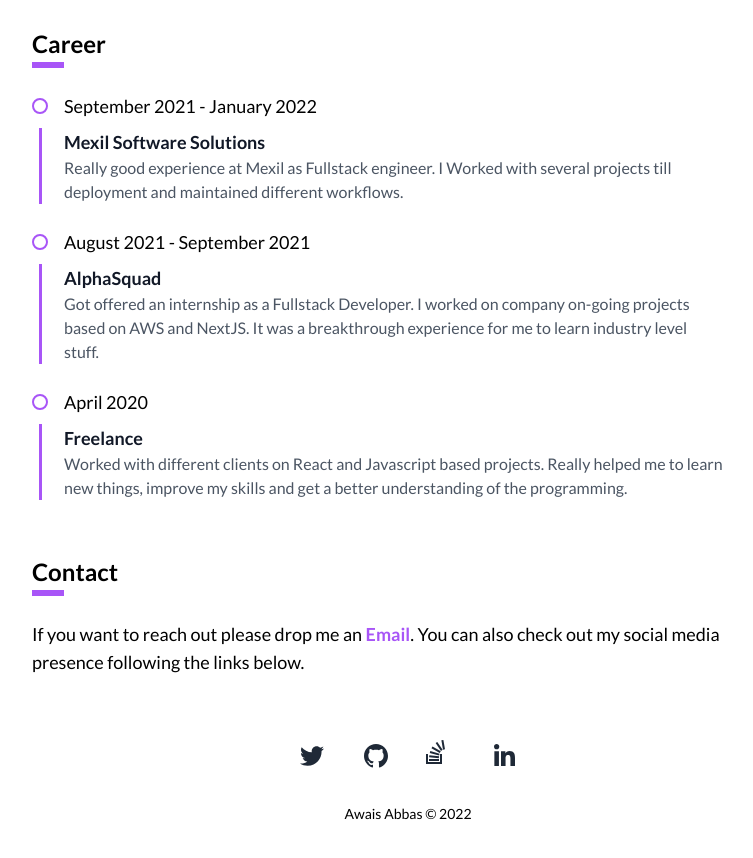
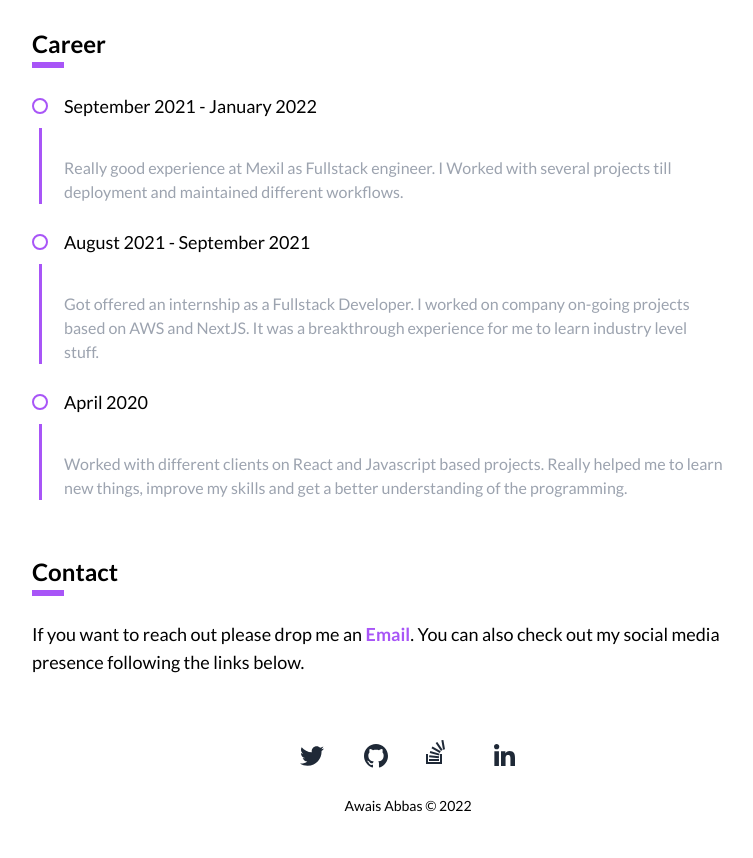
Before and after one commit to kazmi066/kazmi066.github.io, a React (Create React App) app: page / in a window 1280 px wide. Shown: the part 820-1678 px from the top of the page, without its empty margins (232-985 px from the left). Built offline with nearby package versions, Linux system fonts and the light colour scheme.

Commit message:
Update margin spacing for components

```diff
--- a/src/Elements/Timeline.js
+++ b/src/Elements/Timeline.js
@@ -8,7 +8,7 @@ export default function Timeline({ date, dateString, work, children }) {
                 </time>
             </div>
             <div className="flex flex-col pl-8 text-gray-600 dark:text-gray-400 relative before:bg-purple-500 dark:before:bg-green-400 before:h-full before:w-[3px] before:absolute before:left-[0.43em]">
-                <h4 className="text-gray-900 font-bold dark:text-white">
+                <h4 className="text-white font-bold dark:text-white">
                     {work}
                 </h4>
                 {children}
--- a/src/components/Home/Footer.js
+++ b/src/components/Home/Footer.js
@@ -4,22 +4,22 @@ import SvgIcon, { githubIcon, linkedinIcon, stackoverflowIcon, twitterIcon } fro
 export default function Footer() {
     const currentYear = new Date().getFullYear()
     return (
-        <footer className="flex flex-col justify-center items-center pt-12">
+        <footer className="flex flex-col justify-center items-center pt-12 pb-6">
             <ul className="flex items-center">
                 <SocialIcon href="https://www.twitter.com/abbas_kazmi066" label="Twitter">
-                    <SvgIcon className="w-8 h-8 hover:fill-purple-500 dark:hover:fill-green-500 transition-colors" d={twitterIcon} title="Twitter logo" viewBox="0 0 32 32" />
+                    <SvgIcon className="w-8 h-8 hover:fill-white dark:hover:fill-green-500 transition-colors" d={twitterIcon} title="Twitter logo" viewBox="0 0 32 32" />
                 </SocialIcon>
                 <SocialIcon href="https://www.github.com/kazmi066" label="GitHub">
-                    <SvgIcon className="w-8 h-8 hover:fill-purple-500 dark:hover:fill-green-500 transition-colors" d={githubIcon} title="GitHub logo" viewBox="0 0 32 32" />
+                    <SvgIcon className="w-8 h-8 hover:fill-white dark:hover:fill-green-500 transition-colors" d={githubIcon} title="GitHub logo" viewBox="0 0 32 32" />
                 </SocialIcon>
                 <SocialIcon href="https://stackoverflow.com/users/14061728/kazmi066" label="Stackoverflow">
-                    <SvgIcon className="w-8 h-8 hover:fill-purple-500 dark:hover:fill-green-500 transition-colors" d={stackoverflowIcon} title="Stackoverflow logo" viewBox="0 0 32 32" />
+                    <SvgIcon className="w-8 h-8 hover:fill-white dark:hover:fill-green-500 transition-colors" d={stackoverflowIcon} title="Stackoverflow logo" viewBox="0 0 32 32" />
                 </SocialIcon>
                 <SocialIcon href="https://www.linkedin.com/in/kazmi066" label="LinkedIn">
-                    <SvgIcon className="w-8 h-8 hover:fill-purple-500 dark:hover:fill-green-500 transition-colors" d={linkedinIcon} title="LinkedIn logo" viewBox="0 0 32 32" />
+                    <SvgIcon className="w-8 h-8 hover:fill-white dark:hover:fill-green-500 transition-colors" d={linkedinIcon} title="LinkedIn logo" viewBox="0 0 32 32" />
                 </SocialIcon>
             </ul>
-            <p className="text-center text-sm pt-4">Awais Abbas © {currentYear}</p>
+            <p className="text-center text-sm pt-2">Awais Abbas © {currentYear}</p>
         </footer>
     )
 }
--- a/src/components/Home/Timelines.js
+++ b/src/components/Home/Timelines.js
@@ -31,7 +31,7 @@ export default function Timelines() {
                 career.reverse().map((item, index) => {
                     return (
                         <Timeline key={index} date={item.date} dateString={item.dateString} work={item.work}>
-                            <p className="w-11/12">{item.text}</p>
+                            <p className="w-11/12 text-gray-400">{item.text}</p>
                         </Timeline>
                     )
                 })
```
